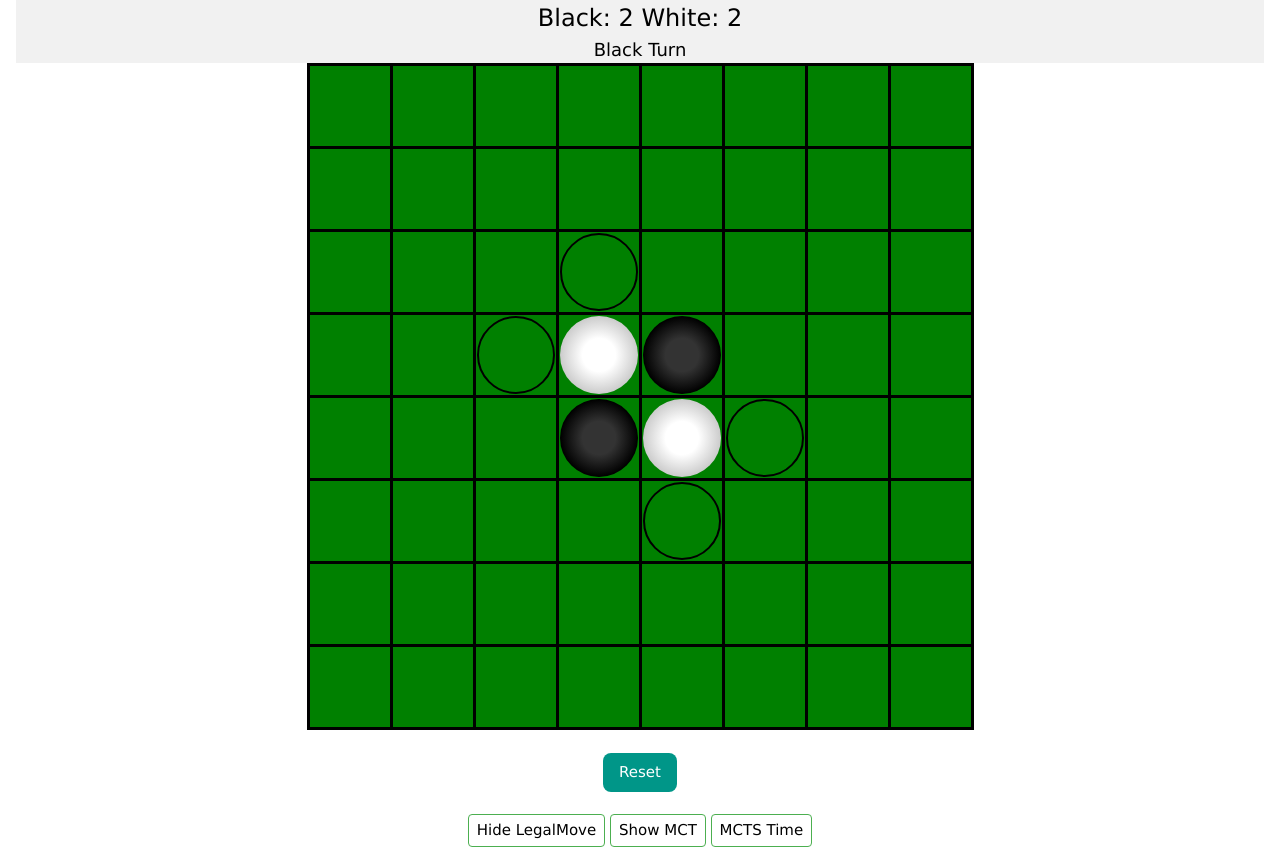
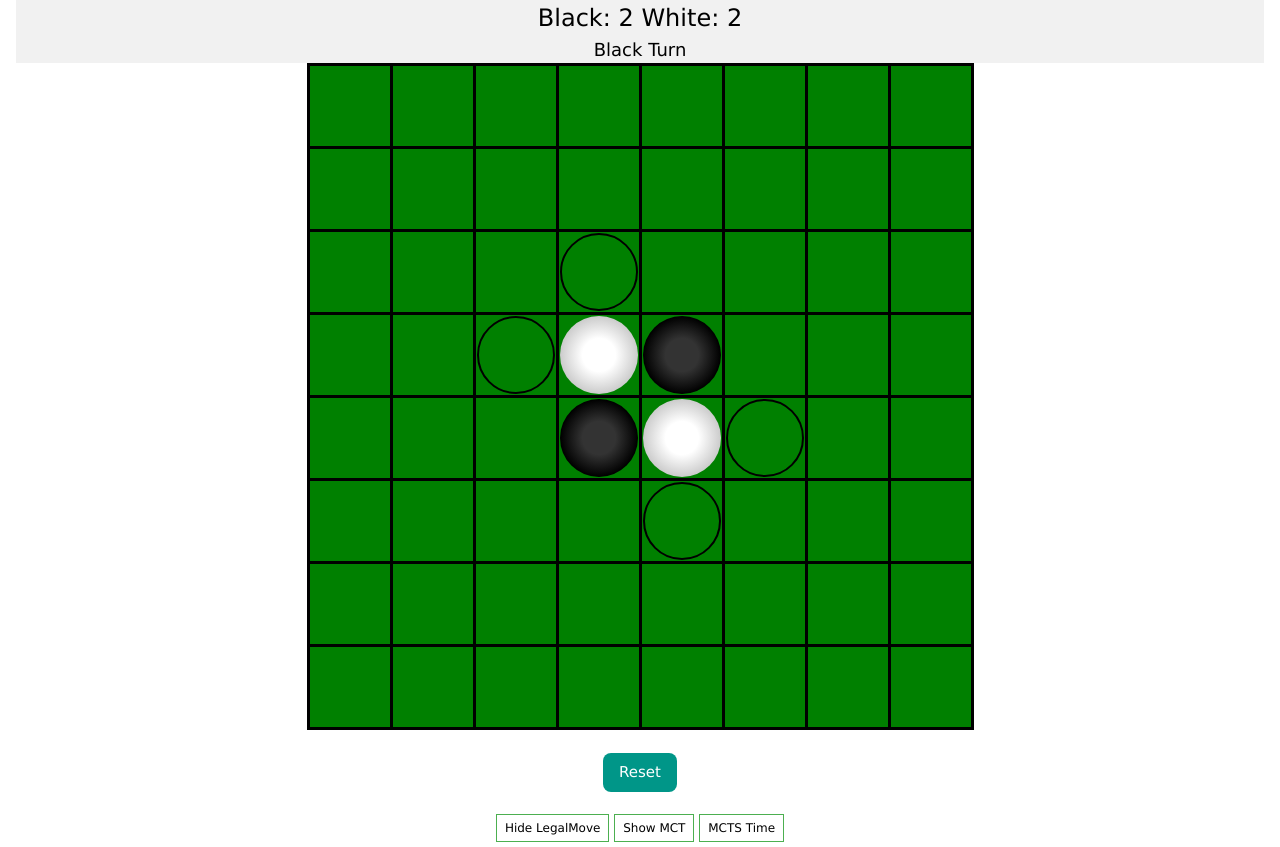
Before and after one commit to ronald-hk-chung/reversi, a plain HTML site: page index.html in a window 1280 px wide. Both pictures are taken after a click on the button "Black". Drawn offline with nearby package versions, Linux system fonts and the light colour scheme.

Commit message:
button small

```diff
--- a/index.html
+++ b/index.html
@@ -39,11 +39,11 @@
     </div>
     <br>
     <div id="playerOption" class="w3-container w3-center">
-      <button id="showCanMoveButton" class="w3-button w3-white w3-border w3-padding-small w3-border-green w3-round">Hide
+      <button id="showCanMoveButton" class="w3-button w3-white w3-border w3-padding-small w3-border-green w3-small">Hide
         LegalMove</button>
-      <button id="showAnalysis" class="w3-button w3-white w3-border w3-padding-small w3-border-green w3-round">Show
+      <button id="showAnalysis" class="w3-button w3-white w3-border w3-padding-small w3-border-green w3-small">Show
         MCT</button>
-      <button id="changeAllowedTime" class="w3-button w3-white w3-border w3-padding-small w3-border-green w3-round">MCTS
+      <button id="changeAllowedTime" class="w3-button w3-white w3-border w3-padding-small w3-border-green w3-small">MCTS
         Time</button>
     </div>
     <div id="analysis" class="container-md w3-center w3-card">
```
